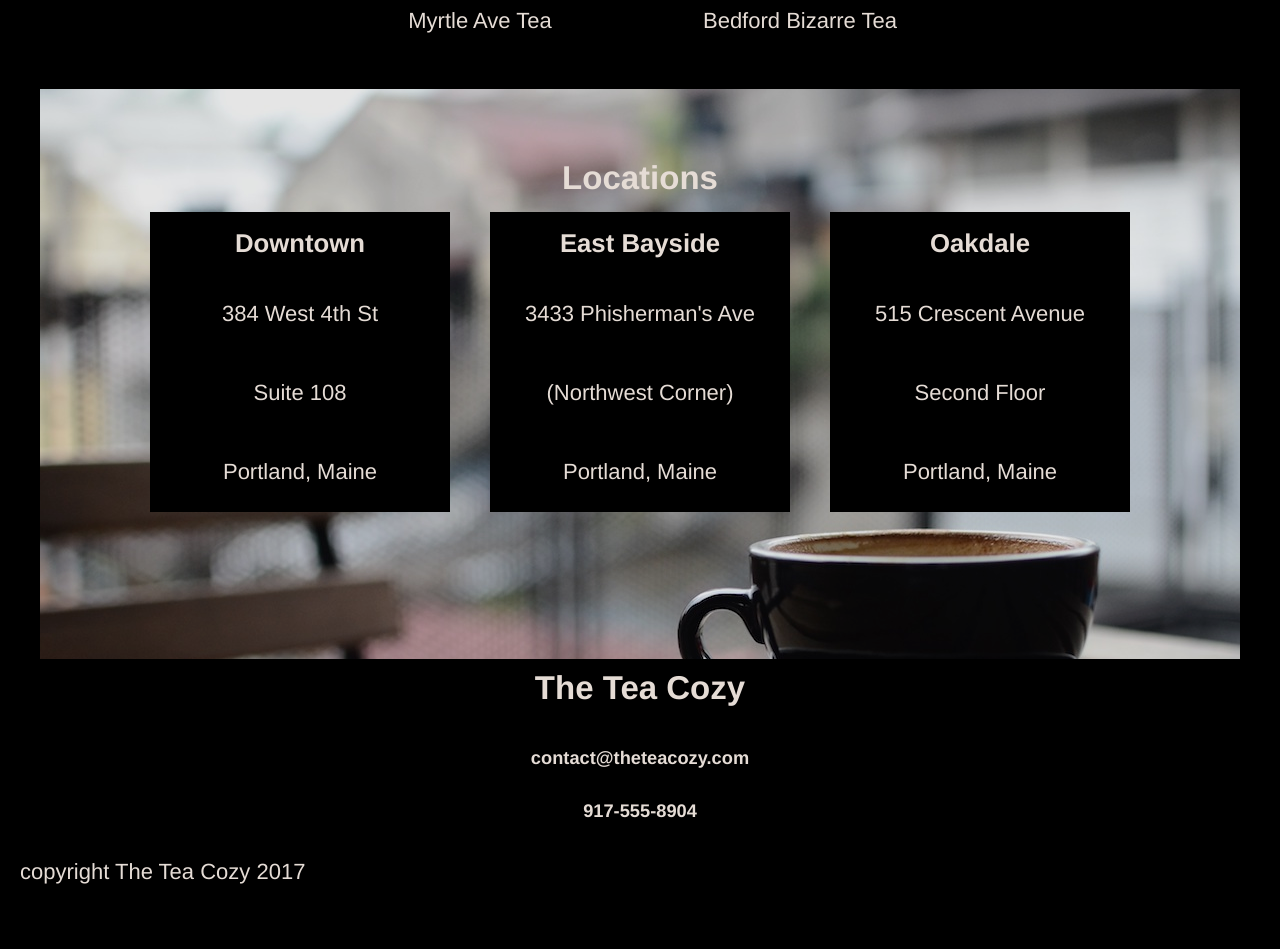
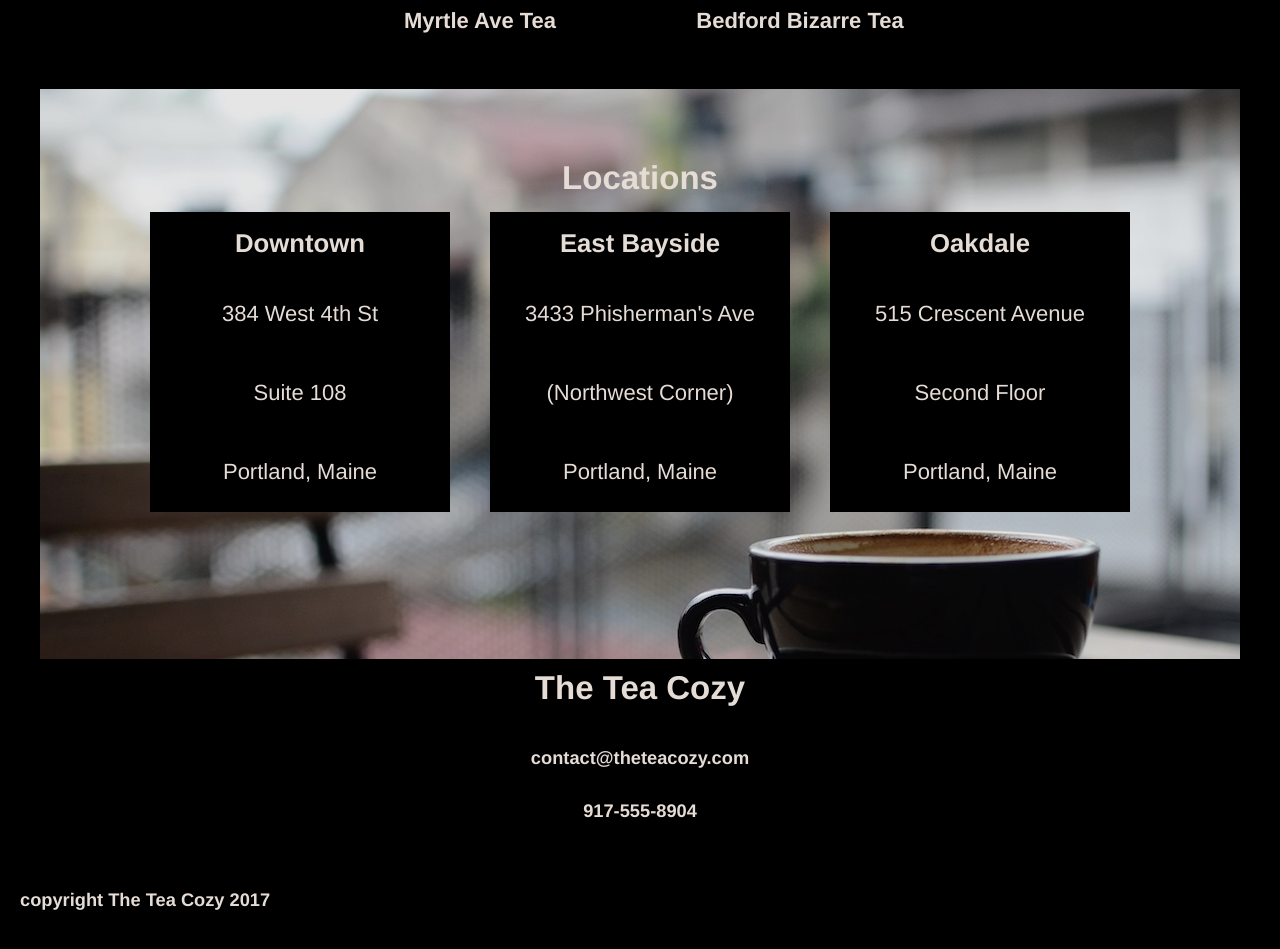
Before and after one commit to myu23/teaCozy, a plain HTML site: page index.html in a window 1280 px wide. Shown: the part 1426-2375 px from the top of the page. Before the commit the page ends 2351 px from the top, so only its background shows below. Drawn offline with Linux system fonts and the light colour scheme.

Commit message:
polish font

```diff
--- a/index.html
+++ b/index.html
@@ -75,7 +75,7 @@
         <h5>917-555-8904</h5>
       </div>
       <div class="copyright">
-        copyright The Tea Cozy 2017
+        <h5>copyright The Tea Cozy 2017</h5>
       </div>
     </footer>
   </body>
--- a/resources/css/style.css
+++ b/resources/css/style.css
@@ -100,6 +100,7 @@ h4 {
 }
 .tea span {
   margin-bottom: 15px;
+  font-weight: bold;
 }
 
 .location {
```
